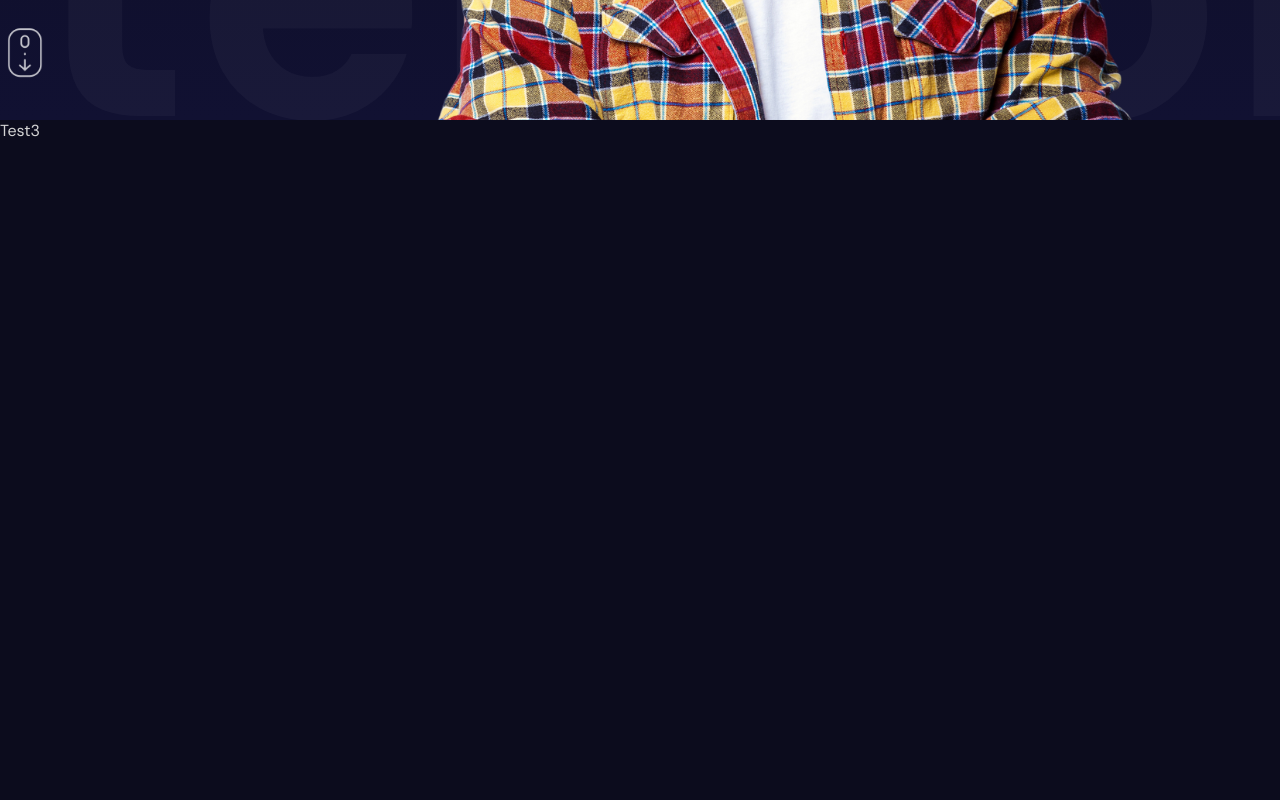
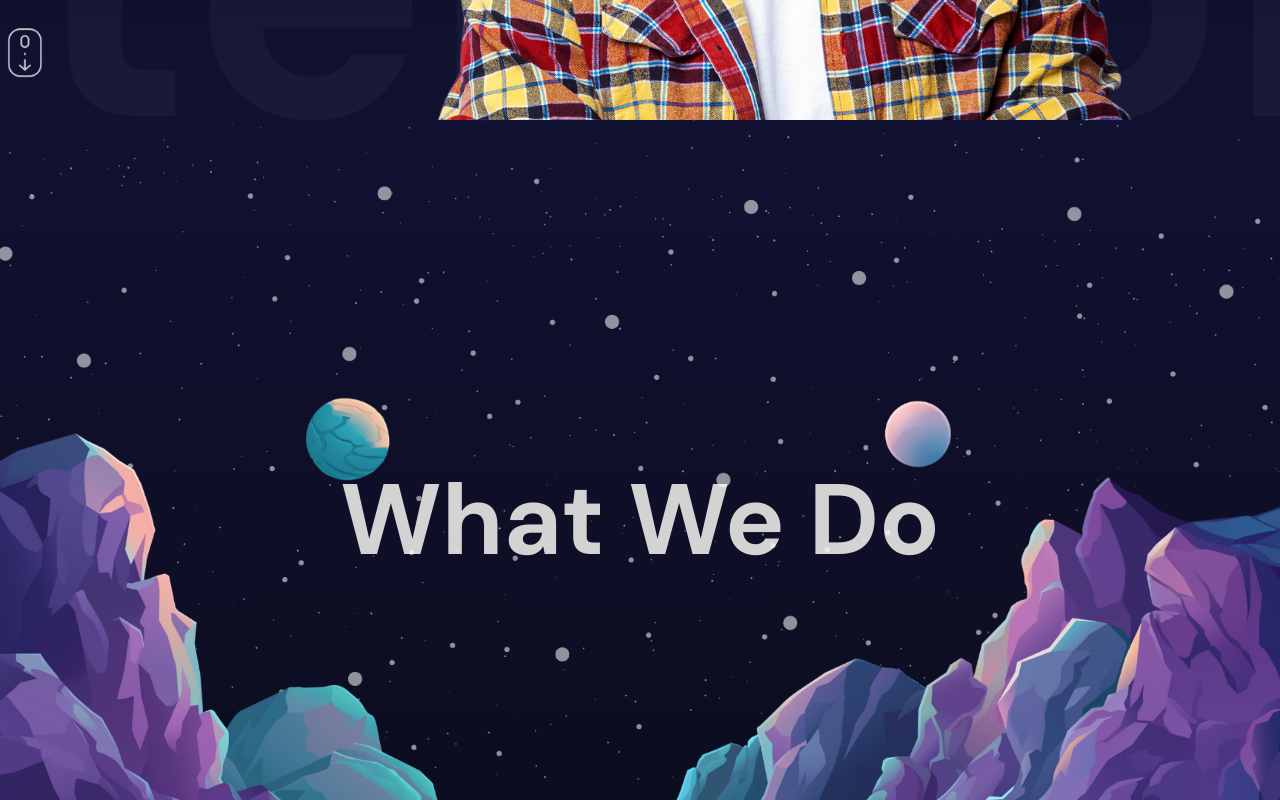
Before and after one commit to ThomassMathisen/portfolio-react, a React (Vite) app: page / in a window 1280 px wide. Shown: the part 680-1480 px from the top of the page. Built offline with nearby package versions, Linux system fonts and the light colour scheme.

Commit message:
Creates sections with parallax motion

```diff
--- a/src/App.jsx
+++ b/src/App.jsx
@@ -1,6 +1,7 @@
 import "./app.scss";
 import Hero from "./components/hero/Hero";
 import Navbar from "./components/navbar/Navbar";
+import Parallax from "./components/parallax/Parallax";
 
 function App() {
   return (
@@ -9,9 +10,13 @@
         <Navbar />
         <Hero />
       </section>
-      <section>Test3</section>
+      <section id="Services">
+        <Parallax type="services" />
+      </section>
       <section>Test2</section>
-      <section>Portfolio</section>
+      <section id="Portfolio">
+        <Parallax type="portfolio" />
+      </section>
       <section>Contact</section>
     </div>
   );
--- /dev/null
+++ b/src/components/parallax/Parallax.jsx
@@ -0,0 +1,45 @@
+import { useRef } from "react";
+import "./parallax.scss";
+import { motion, useScroll, useTransform } from "framer-motion";
+
+const Parallax = ({ type }) => {
+  const ref = useRef();
+
+  const { scrollYProgress } = useScroll({
+    target: ref,
+    offset: ["start start", "end start"],
+  });
+
+  const yText = useTransform(scrollYProgress, [0, 1], ["0%", "500%"]);
+  const yBg = useTransform(scrollYProgress, [0, 1], ["0%", "100%"]);
+
+  return (
+    <div
+      className="parallax"
+      ref={ref}
+      style={{
+        background:
+          type === "services"
+            ? "linear-gradient(180deg, #111132, #0c0c1d"
+            : "linear-gradient(180deg, #111132, #505064",
+      }}
+    >
+      <motion.h1 style={{ y: yText }}>
+        {type === "services" ? "What We Do" : "What We Did"}
+      </motion.h1>
+      <motion.div className="mountains"></motion.div>
+      <motion.div
+        className="planets"
+        style={{
+          y: yBg,
+          backgroundImage: `url(${
+            type === "services" ? "/planets.png" : "/sun.png"
+          })`,
+        }}
+      ></motion.div>
+      <motion.div className="stars" style={{ x: yBg }}></motion.div>
+    </div>
+  );
+};
+
+export default Parallax;
--- /dev/null
+++ b/src/components/parallax/parallax.scss
@@ -0,0 +1,60 @@
+@import "../../app.scss";
+
+.parallax {
+  width: 100%;
+  height: 100%;
+  position: relative;
+  display: flex;
+  align-items: center;
+  justify-content: center;
+  overflow: hidden;
+
+  h1 {
+    font-size: 100px;
+
+    @include mobile {
+      font-size: 72px;
+      text-align: center;
+    }
+  }
+
+  .mountains {
+    background-image: url("/mountains.png");
+    background-size: cover;
+    background-position: bottom;
+    width: 100%;
+    height: 100%;
+    position: absolute;
+    z-index: 3;
+
+    @include mobile {
+      background-size: contain;
+      background-repeat: no-repeat;
+    }
+  }
+
+  .planets {
+    background-image: url("/planets.png");
+    background-size: cover;
+    background-position: bottom;
+    width: 100%;
+    height: 100%;
+    position: absolute;
+    z-index: 2;
+
+    @include mobile {
+      background-size: contain;
+      background-repeat: no-repeat;
+    }
+  }
+
+  .stars {
+    background-image: url("/stars.png");
+    background-size: cover;
+    background-position: bottom;
+    width: 100%;
+    height: 100%;
+    position: absolute;
+    z-index: 1;
+  }
+}
```
